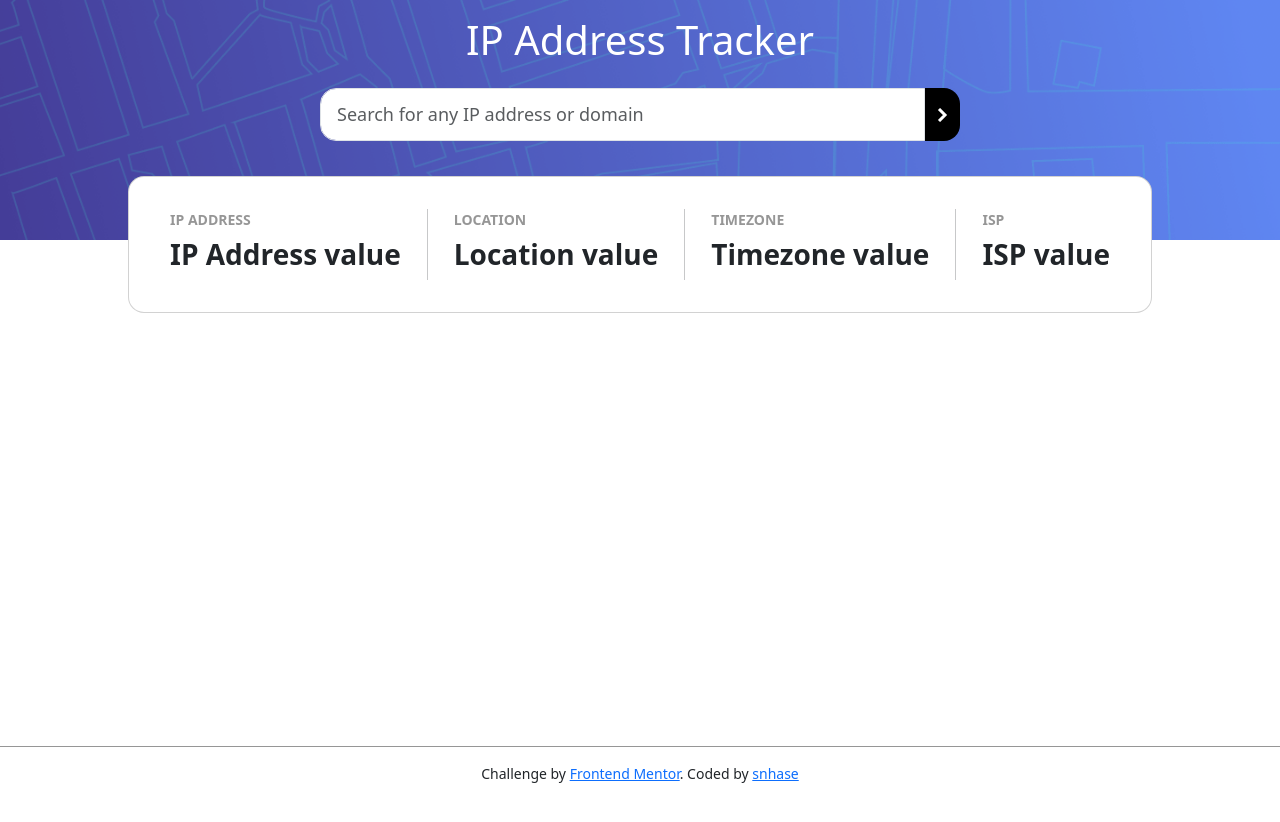
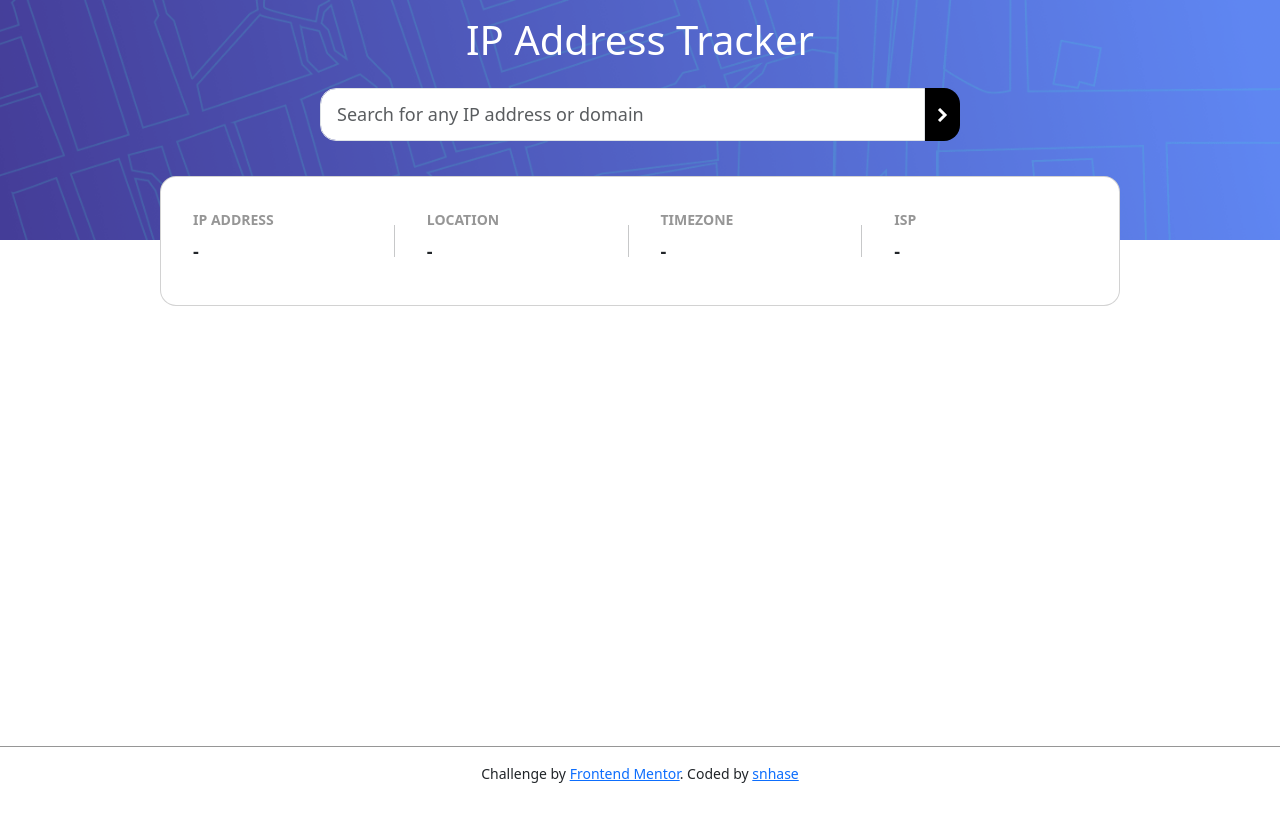
Before and after one commit to snhase/fem-ip-address-tracker, a React (Create React App) app: page / in a window 1280 px wide. Shown: the top 822 px of the page. Built offline with nearby package versions, Linux system fonts and the light colour scheme; no server answers.

Commit message:
Integrate IP Geolocation API by IPify

```diff
--- a/src/App.css
+++ b/src/App.css
@@ -5,7 +5,15 @@
 
 .card {
     margin-top: -8vh;
-    width:80%;
+    min-width:75vw;
+    width:75vw;
+    max-width:75vw;
+}
+
+.card-data {
+    font-size: 18px;
+    font-weight: 700;
+    overflow-wrap: break-word;
 }
 
 .header-bg-img {
--- a/src/App.js
+++ b/src/App.js
@@ -1,40 +1,88 @@
+import {useState, useEffect} from 'react'
 import './App.css';
 import buttonImg from './assets/images/icon-arrow.svg'
+import { getIpInfo } from './requests';
 
 function App() {
+
+  const [ipData, setIpData] = useState('');
+  const [ipQuery, setIpQuery] = useState('');
+
+  useEffect(() => {
+    if(!ipData){
+      getIpInfo(null,setIpData)
+    }
+  },[ipData, setIpData]);
+
+  const handleSubmit = (event) => {
+    event.preventDefault();
+    if(ipQuery){
+      let parsedQuery = ipQuery.split('.')
+      let ipAddress = null;
+      let domain = null;
+      if(parsedQuery.length>2) {
+        ipAddress=ipQuery
+        getIpInfo({ipAddress:ipAddress},setIpData)
+      }
+      else{
+        domain=ipQuery
+        getIpInfo({domain:domain},setIpData);
+
+      }
+    }
+    else {
+      if(!ipData){
+        getIpInfo(null,setIpData)
+      }
+    }
+  }
+
   return (
     <div className="app">
       <header className="header">
         <div className="header-bg-img text-center">
           <div className="py-3 h1" style={{color:"white"}}>IP Address Tracker</div>
           <div className='col-9 col-md-6 mx-auto'>
-          <div class="input-group mb-3 mx-auto">
-            <input type="text" class="form-control rounded-start-4" style={{padding:"0.75rem 1rem", fontSize:"18px"}} placeholder="Search for any IP address or domain" aria-label="search for ip address or domain" aria-describedby="basic-addon2"/>
-            <span class="input-group-text m-0 border-0 rounded-end-4" id="basic-addon2" style={{background:"black"}}><img src={buttonImg}></img></span>
-          </div>
+          <form className="input-group mb-3 mx-auto" onSubmit={handleSubmit}>
+            <input
+              type="text"
+              className="form-control rounded-start-4"
+              style={{padding:"0.75rem 1rem", fontSize:"18px"}}
+              placeholder="Search for any IP address or domain"
+              aria-label="search for ip address or domain"
+              aria-describedby="basic-addon2"
+              onChange={e =>setIpQuery(e.target.value)}
+              />
+            <button
+              className="input-group-text m-0 border-0 rounded-end-4"
+              id="basic-addon2"
+              style={{background:"black"}}
+              type="submit"
+              ><img src={buttonImg}></img></button>
+          </form>
           </div>
         </div>
       </header>
       <main>
-        <div className="mx-auto p-4 card rounded-4 flex-md-row align-content-center align-items-center justify-content-around text-center text-md-start">
-          <div className="m-md-2 mb-2">
+        <div className="mx-auto p-4 card rounded-4 flex-md-row align-content-center justify-content-around text-center text-md-start">
+          <div className="m-md-2 mb-2 col-sm">
             <div className="text-uppercase fw-bold" style={{color:"hsl(0, 0%, 59%)"}}>IP Address</div>
-            <div className="my-md-2 h3 fw-bold">IP Address value</div>
+            <div className="my-md-2 card-data">{ipData? ipData.ip : '-'}</div>
           </div>
-          <div className="d-none d-md-block my-2 vr"></div>
-          <div className="m-md-2 mb-2">
+          <div className="d-none d-md-block my-4 vr me-md-4"></div>
+          <div className="m-md-2 mb-2 col-sm">
             <div className="text-uppercase fw-bold" style={{color:"hsl(0, 0%, 59%)"}}>Location</div>
-            <div className="my-md-2 h3 fw-bold">Location value</div>
+            <div className="my-md-2 card-data">{ipData && ipData.location && ipData.location.country && ipData.location.city ? (ipData.location.city +", "+ ipData.location.region +", "+ ipData.location.postalCode)  : '-'}</div>
           </div>
-          <div className="d-none d-md-block my-2 vr"></div>
-          <div className="m-md-2 mb-2">
+          <div className="d-none d-md-block my-4 vr me-md-4"></div>
+          <div className="m-md-2 mb-2 col-sm">
             <div className="text-uppercase fw-bold" style={{color:"hsl(0, 0%, 59%)"}}>Timezone</div>
-            <div className="my-md-2 h3 fw-bold">Timezone value</div>
+            <div className="my-md-2 card-data">{ipData && ipData.location && ipData.location.timezone ? ("UTC "+ ipData.location.timezone)  : '-'}</div>
           </div>
-          <div className="d-none d-md-block my-2 vr"></div>
-          <div className="m-md-2 mb-2">
+          <div className="d-none d-md-block my-4 vr me-md-4"></div>
+          <div className="m-md-2 mb-2 col-sm">
             <div className="text-uppercase fw-bold" style={{color:"hsl(0, 0%, 59%)"}}>ISP</div>
-            <div className="my-md-2 h3 fw-bold">ISP value</div>
+            <div className="my-md-2 card-data">{ipData && ipData.isp? ipData.isp : '-'}</div>
           </div>
         </div>
         <div></div>
--- /dev/null
+++ b/src/requests.js
@@ -0,0 +1,30 @@
+export const getIpInfo = async (data, setIpData) => {
+    let url = "https://geo.ipify.org/api/v2/country,city?apiKey=at_EDgSOOvGBBNLobH5CPrahI1vGqZFz"
+    if(data) {
+        if(data.domain) {
+            url = url + "&domain=" + data.domain;
+        }
+        else if(data.ipAddress) {
+            url = url + "&ipAddress=" + data.ipAddress;
+        }
+    }
+    try {
+        const response = await fetch( url, {
+            method:"GET"
+        });
+
+        if(!response.ok) {
+            console.log(response)
+            if(response.status === "404"){
+                throw Error(response.status);
+            }
+            else {
+                throw Error("Network error");
+            }
+        }
+        const data = await response.json();
+        setIpData(data);
+    } catch (error) {
+        console.log(error);
+    }
+}
```
